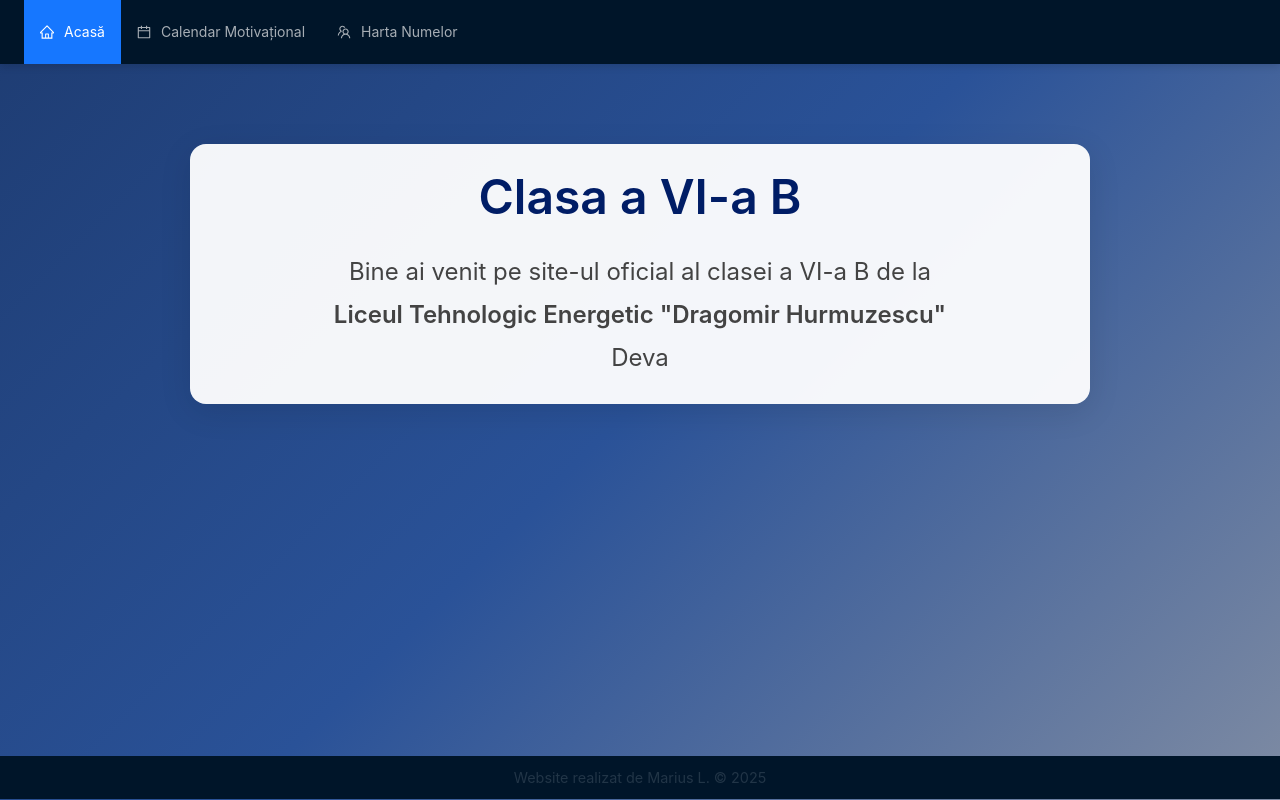
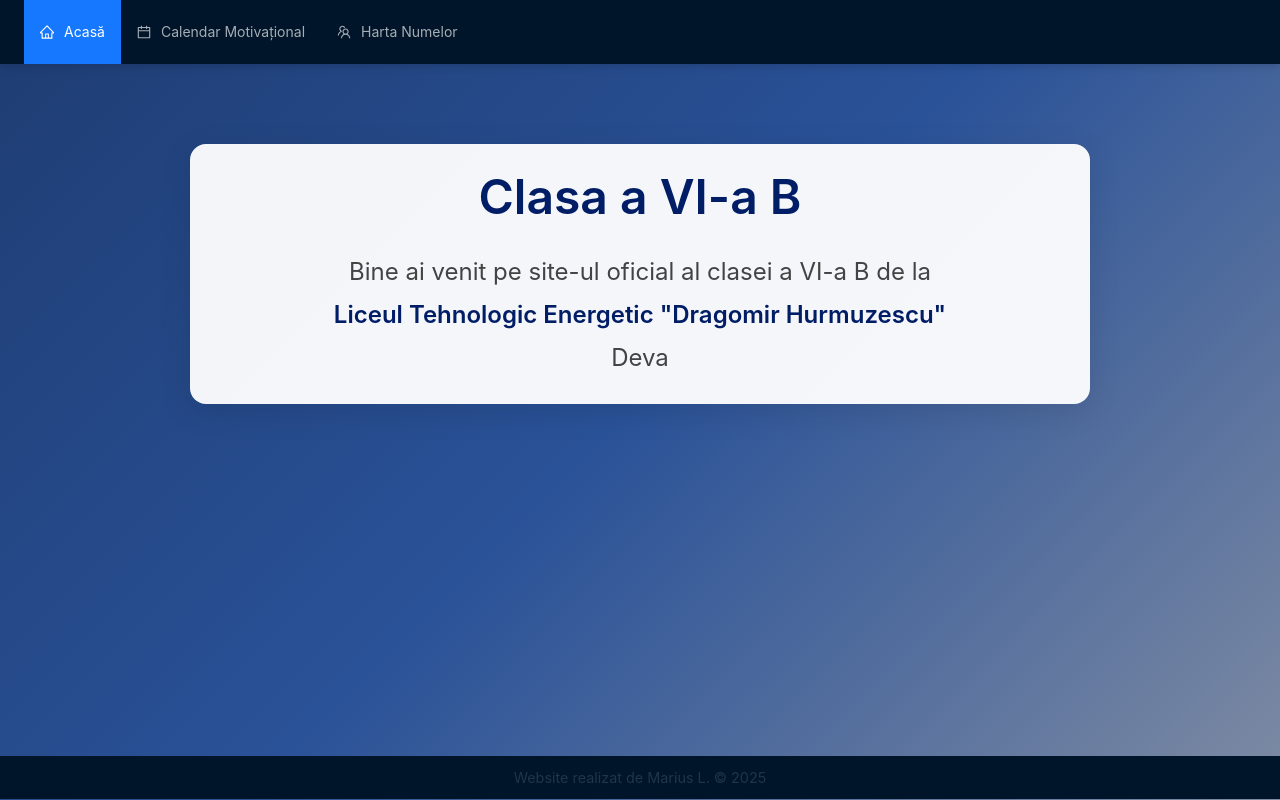
Before and after one commit to ironcracker/site-scoala, a React (Vite) app: page / in a window 1280 px wide. Built offline with nearby package versions, Linux system fonts and the light colour scheme.

Commit message:
change color

```diff
--- a/src/components/Home.tsx
+++ b/src/components/Home.tsx
@@ -46,7 +46,7 @@
                         }}
                     >
                         Bine ai venit pe site-ul oficial al clasei a VI-a B de la<br />
-                        <strong>Liceul Tehnologic Energetic "Dragomir Hurmuzescu"</strong><br />
+                        <strong style={{color:"#001d66"}}>Liceul Tehnologic Energetic "Dragomir Hurmuzescu"</strong><br />
                         Deva
                     </Paragraph>
                 </Flex>
```
